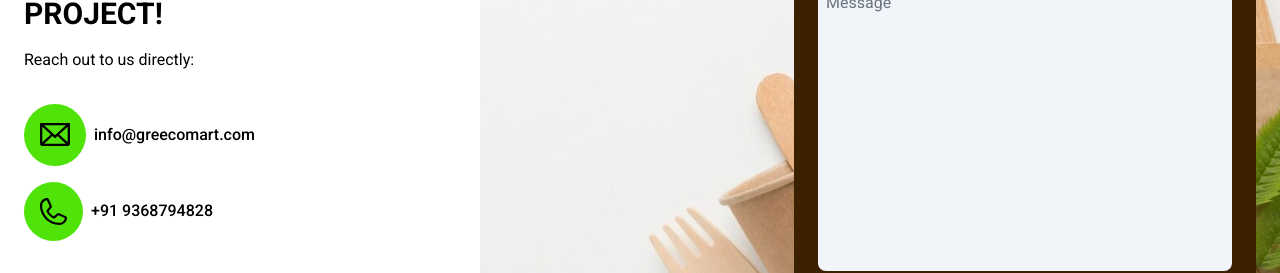
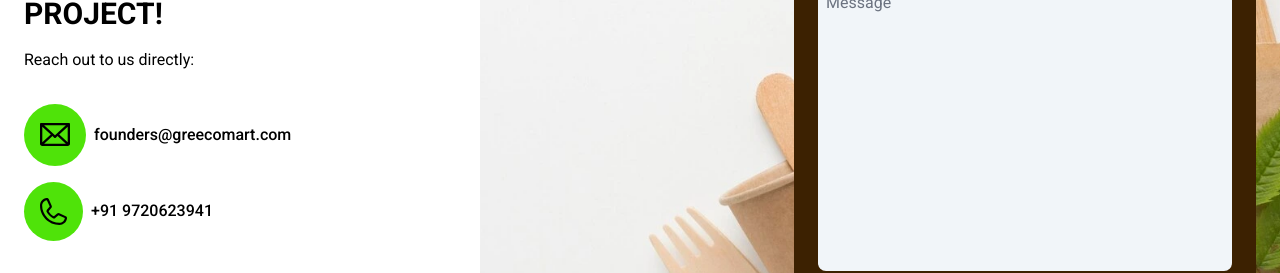
Before and after one commit to Aditya-150/greeco-web, a Next.js app: page / in a window 1280 px wide. Shown: the part 3800-4073 px from the top of the page. Built offline with nearby package versions, Linux system fonts and the light colour scheme.

Commit message:
carousel height change

```diff
--- a/components/Contact/index.tsx
+++ b/components/Contact/index.tsx
@@ -31,15 +31,15 @@ const contactDetails: ContactDetail[] = [
   {
     id: 1,
     icon: "/mail-icon.svg",
-    link: "mailto:info@greecomart.com",
-    text: "info@greecomart.com",
+    link: "mailto:founders@greecomart.com",
+    text: "founders@greecomart.com",
     name: "Mail",
   },
   {
     id: 2,
     icon: "/call-icon.svg",
-    link: "tel:+919368794828",
-    text: "+91 9368794828",
+    link: "tel:+919720623941",
+    text: "+91 9720623941",
     name: "Call",
   },
 ];
--- a/components/ui/carousel.tsx
+++ b/components/ui/carousel.tsx
@@ -161,7 +161,7 @@ const Carousel = ({
   return (
     <div className="relative w-full max-w-6xl mx-auto px-4">
       <div
-        className={`relative h-64 ${
+        className={`relative h-96 ${
           continuous ? "overflow-visible" : "overflow-hidden"
         }`}
       >
```
